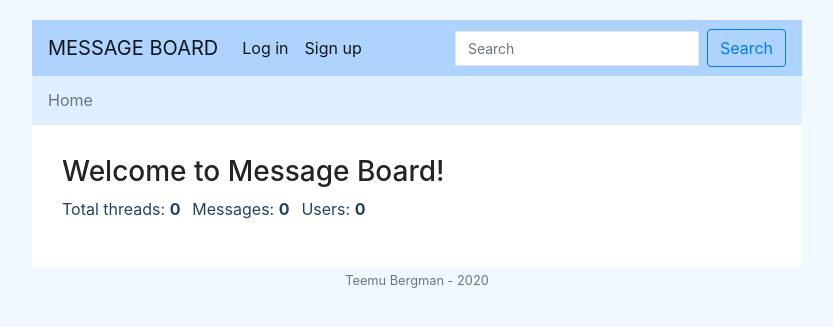
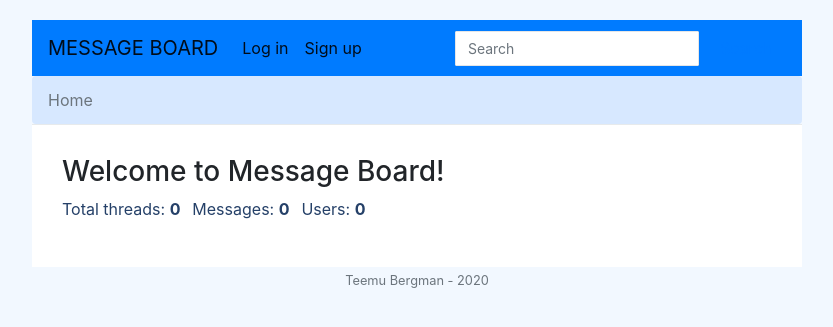
Before and after one commit to TeemuBergman/messageboard, a Flask app: page /board/ in a window 1280 px wide. Shown: the top 327 px of the page, without its empty margins (223-1056 px from the left). Run offline with Flask 2, Linux system fonts and the light colour scheme; data that the repository does not hold is empty; some libraries are stand-ins or nearby versions.

Commit message:
Changed colors

```diff
--- a/messageboard/static/css/styles.css
+++ b/messageboard/static/css/styles.css
@@ -9,12 +9,12 @@ body {
 }
 
 .bg-light {
-    background-color: #afd3ff !important;
+    background-color: #007bff !important;
 }
 
 .breadcrumb {
     margin-bottom: 0rem;
-    background-color: #def0ff;
+    background-color: #d7e8ff;
 }
 
 .white-bg {
```
